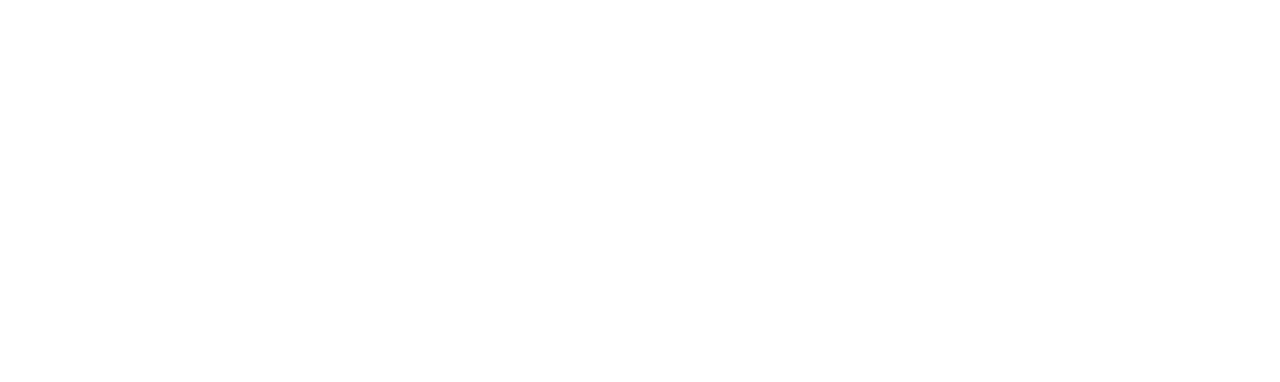
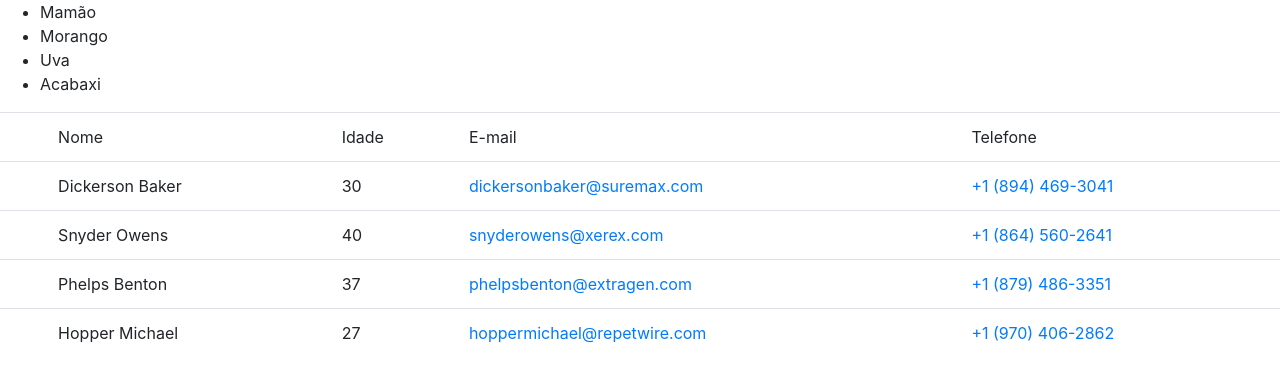
Before and after one commit to woodyalan/vue, a plain HTML site: page examples/lacos/index.html in a window 1280 px wide. Drawn offline with nearby package versions, Linux system fonts and the light colour scheme.

Commit message:
Exemplos da aula

```diff
--- a/examples/condicionais/index.js
+++ b/examples/condicionais/index.js
@@ -1,4 +1,7 @@
 var app = new Vue({
   el: '#app',
-  data: {},
+  data: {
+    mensagem: 'Olá Vue!',
+    exibirMensagem: true,
+  },
 });
--- a/examples/lacos/index.html
+++ b/examples/lacos/index.html
@@ -10,7 +10,32 @@
     <script src="https://cdn.jsdelivr.net/npm/vue/dist/vue.js"></script>
   </head>
   <body>
-    <div id="app"></div>
+    <div id="app">
+      <ul>
+        <li v-for="fruta of frutas">{{ fruta }}</li>
+      </ul>
+
+      <table class="table">
+        <thead>
+          <tr>
+            <td></td>
+            <td>Nome</td>
+            <td>Idade</td>
+            <td>E-mail</td>
+            <td>Telefone</td>
+          </tr>
+        </thead>
+        <tbody>
+          <tr v-for="pessoa of pessoas">
+            <td></td>
+            <td>{{pessoa.nome}}</td>
+            <td>{{pessoa.idade}}</td>
+            <td><a :href="`to:${pessoa.email}`">{{pessoa.email}}</a></td>
+            <td><a :href="`tel:${pessoa.telefone}`">{{pessoa.telefone}}</a></td>
+          </tr>
+        </tbody>
+      </table>
+    </div>
 
     <script type="text/javascript" src="index.js"></script>
   </body>
--- a/examples/lacos/index.js
+++ b/examples/lacos/index.js
@@ -1,4 +1,48 @@
 var app = new Vue({
   el: '#app',
-  data: {},
+  data: {
+    frutas: ['Mamão', 'Morango', 'Uva', 'Acabaxi'],
+    pessoas: [
+      {
+        _id: '5f60098dfb7325ddc71ee63b',
+        ativo: true,
+        foto: 'http://placehold.it/32x32',
+        idade: 30,
+        nome: 'Dickerson Baker',
+        empresa: 'SUREMAX',
+        email: 'dickersonbaker@suremax.com',
+        telefone: '+1 (894) 469-3041',
+      },
+      {
+        _id: '5f60098d807454de4350cc95',
+        ativo: true,
+        foto: 'http://placehold.it/32x32',
+        idade: 40,
+        nome: 'Snyder Owens',
+        empresa: 'XEREX',
+        email: 'snyderowens@xerex.com',
+        telefone: '+1 (864) 560-2641',
+      },
+      {
+        _id: '5f60098d3785afa985043535',
+        ativo: false,
+        foto: 'http://placehold.it/32x32',
+        idade: 37,
+        nome: 'Phelps Benton',
+        empresa: 'EXTRAGEN',
+        email: 'phelpsbenton@extragen.com',
+        telefone: '+1 (879) 486-3351',
+      },
+      {
+        _id: '5f60098d4d2fcb49fd1bc51b',
+        ativo: true,
+        foto: 'http://placehold.it/32x32',
+        idade: 27,
+        nome: 'Hopper Michael',
+        empresa: 'REPETWIRE',
+        email: 'hoppermichael@repetwire.com',
+        telefone: '+1 (970) 406-2862',
+      },
+    ],
+  },
 });
--- a/examples/v-model/index.js
+++ b/examples/v-model/index.js
@@ -1,5 +1,6 @@
 var app = new Vue({
   el: '#app',
-  data: {},
-  methods: {},
+  data: {
+    mensagem: 'Olá',
+  },
 });
```
Also changed, not shown: examples/computed/index.html (+11 -1 lines), examples/computed/index.js (+9 -2 lines), examples/condicionais/index.html (+4 -1 lines), examples/metodos/index.html (+7 -1 lines), examples/metodos/index.js (+8 -2 lines), examples/v-model/index.html (+5 -1 lines), index.html (+7 -1 lines), js/main.js (+6 -1 lines).
